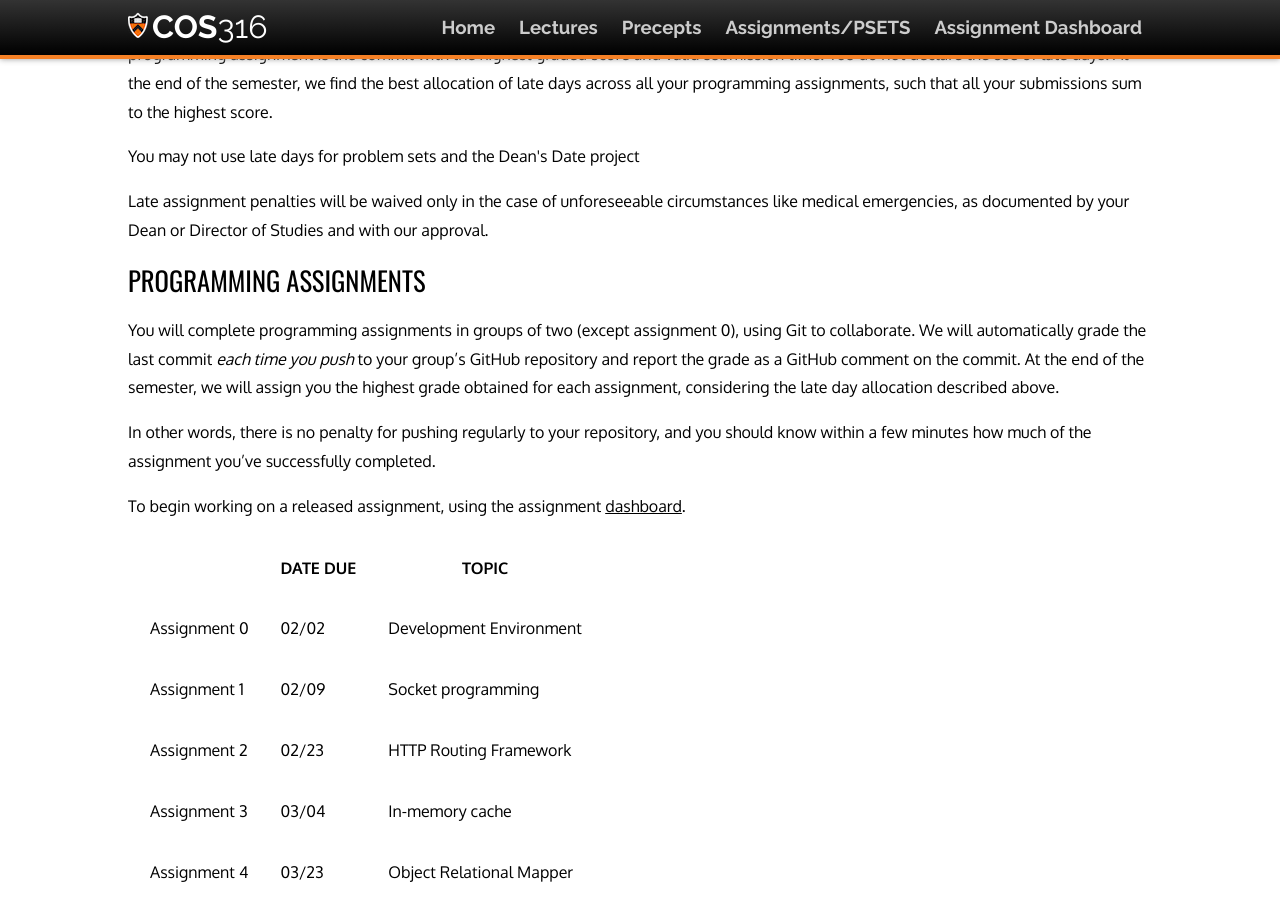
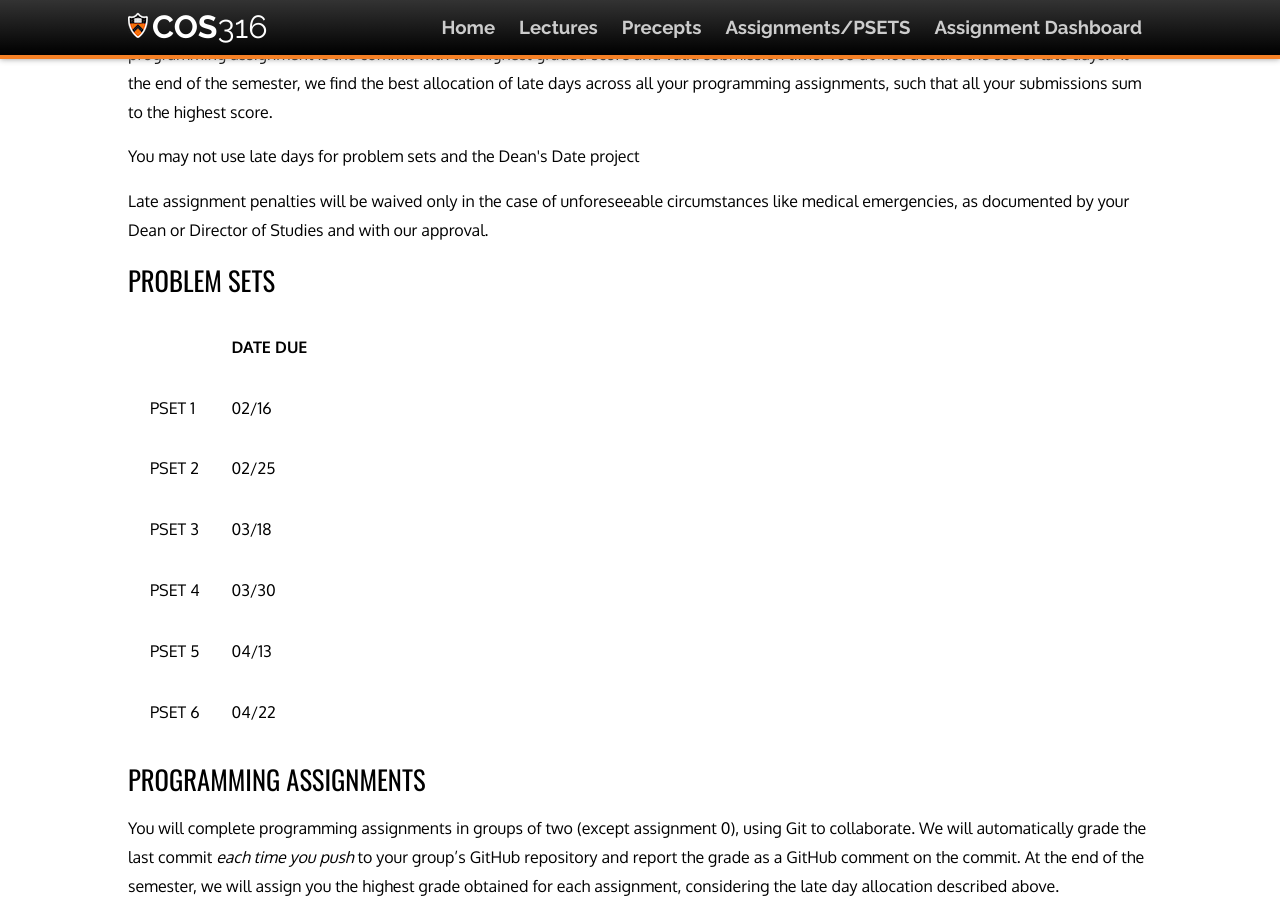
Before and after one commit to cos316/cos316-web, a Jekyll site: the page built from assignments.md, in a window 1280 px wide and 900 px high, scrolled down 471 px. Built offline with Jekyll 4.4.1, drawn with Linux system fonts in a browser that asks for light colours; nearby versions of some CDN libraries.

Commit message:
upload tentative pset deadline schedule

```diff
--- a/assignments.md
+++ b/assignments.md
@@ -36,6 +36,17 @@ You may not use late days for problem sets and the Dean\'s Date project
 Late assignment penalties will be waived only in the case of
 unforeseeable circumstances like medical emergencies, as documented by
 your Dean or Director of Studies and with our approval.
+
+## Problem Sets
+
+|      | DATE DUE               |
+|------| -----------------------|
+|PSET 1| 02/16                  |
+|PSET 2| 02/25                  |
+|PSET 3| 03/18                  |
+|PSET 4| 03/30                  |
+|PSET 5| 04/13                  |
+|PSET 6| 04/22                  |
 
 ## Programming Assignments
 
```
